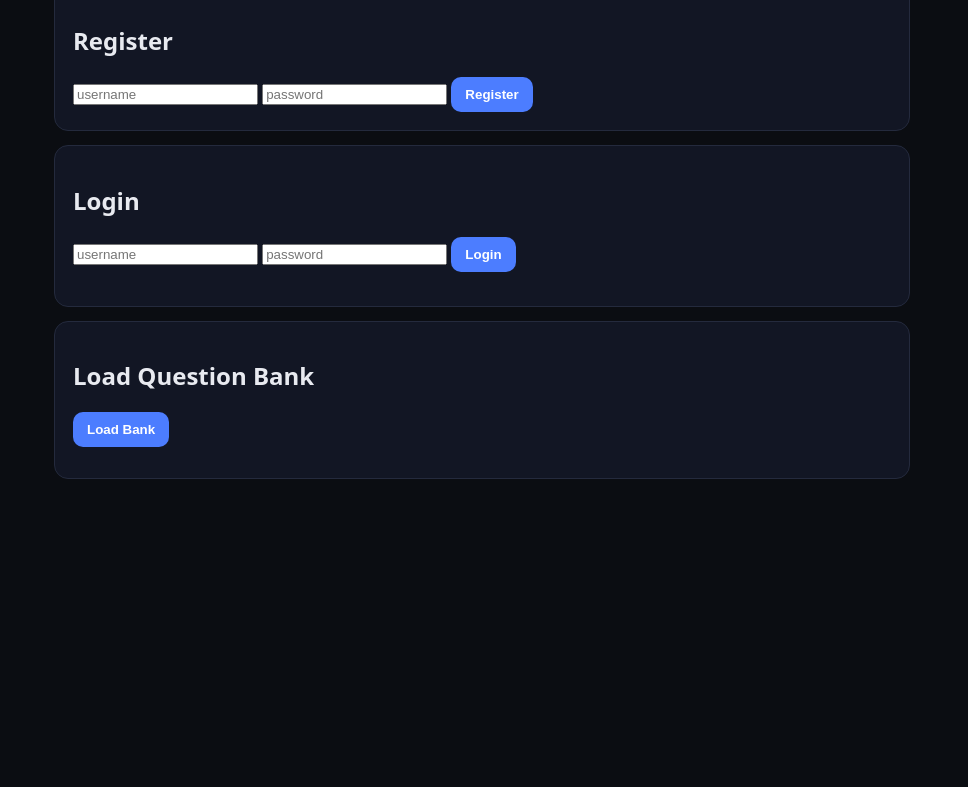
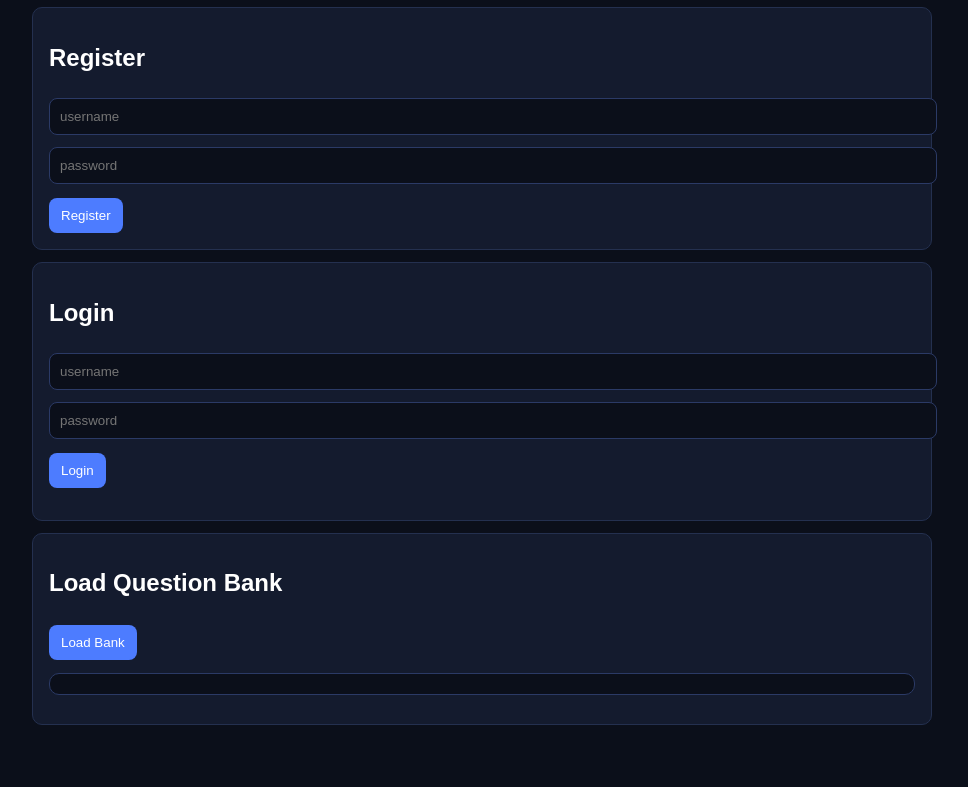
Before and after one commit to lijack1980j-beep/mcq-diagnoser-pro, a website: page public/index.html in a window 1280 px wide. Shown: the part 123-910 px from the top of the page, without its empty margins (158-1126 px from the left). Before the commit the page ends 800 px from the top, so only its background shows below. Drawn offline with Linux system fonts and the light colour scheme.

Commit message:
Refactor CSS styles for improved design
Updated styles for body, wrap, card, input, and button elements.

```diff
--- a/public/style.css
+++ b/public/style.css
@@ -1,85 +1,48 @@
-* { box-sizing: border-box; }
 body {
+  font-family: Arial, sans-serif;
+  background: #0b0f1a;
+  color: #fff;
   margin: 0;
-  font-family: system-ui, Arial, sans-serif;
-  background: #0b0d12;
-  color: #e8eaf0;
 }
+
 .wrap {
   max-width: 900px;
-  margin: 0 auto;
-  padding: 22px;
+  margin: 30px auto;
+  padding: 20px;
 }
-header h1 { margin: 0 0 6px; font-size: 28px; }
-.sub { margin: 0 0 18px; color: #aab1c5; }
 
 .card {
-  background: #121624;
-  border: 1px solid #242a3d;
-  border-radius: 14px;
-  padding: 18px;
-  margin: 14px 0;
+  background: #141b2e;
+  border: 1px solid #24304f;
+  padding: 16px;
+  border-radius: 10px;
+  margin: 12px 0;
 }
-.hidden { display: none; }
 
-label { display: block; margin: 10px 0; }
-input[type="number"] {
-  width: 120px;
-  margin-left: 8px;
-  padding: 6px;
+input {
+  width: 100%;
+  padding: 10px;
+  margin: 6px 0;
   border-radius: 8px;
-  border: 1px solid #2b3350;
-  background: #0e1220;
-  color: #e8eaf0;
+  border: 1px solid #2b3a66;
+  background: #0b0f1a;
+  color: #fff;
 }
-.row { display: flex; gap: 10px; align-items: center; }
 
 button {
-  padding: 10px 14px;
+  padding: 10px 12px;
+  border-radius: 8px;
   border: 0;
-  border-radius: 10px;
   cursor: pointer;
-  background: #4c7dff;
-  color: white;
-  font-weight: 600;
-}
-button:disabled {
-  opacity: 0.5;
-  cursor: not-allowed;
+  background: #4d7cff;
+  color: #fff;
+  margin-top: 8px;
 }
 
-.topline {
-  display: grid;
-  grid-template-columns: repeat(3, 1fr);
-  gap: 14px;
+pre {
+  background: #0b0f1a;
+  border: 1px solid #2b3a66;
+  padding: 10px;
+  border-radius: 10px;
+  overflow: auto;
 }
-.small { color: #aab1c5; font-size: 12px; }
-hr { border: none; border-top: 1px solid #242a3d; margin: 14px 0; }
-
-.meta { display: flex; gap: 10px; color: #aab1c5; font-size: 13px; margin-bottom: 8px; }
-.meta span { background: #0e1220; border: 1px solid #242a3d; padding: 4px 8px; border-radius: 999px; }
-
-.choice {
-  display: block;
-  padding: 10px;
-  margin: 8px 0;
-  border: 1px solid #2b3350;
-  border-radius: 12px;
-  background: #0e1220;
-  cursor: pointer;
-}
-.choice input { margin-right: 10px; }
-.actions { display: flex; gap: 10px; margin-top: 12px; }
-
-.feedback {
-  margin-top: 14px;
-  padding: 12px;
-  border-radius: 12px;
-  border: 1px solid #2b3350;
-  background: #0e1220;
-}
-.good { border-color: #2aa876; }
-.bad { border-color: #ff5d5d; }
-
-table { width: 100%; border-collapse: collapse; }
-td, th { border-bottom: 1px solid #242a3d; padding: 8px; text-align: left; }
```
